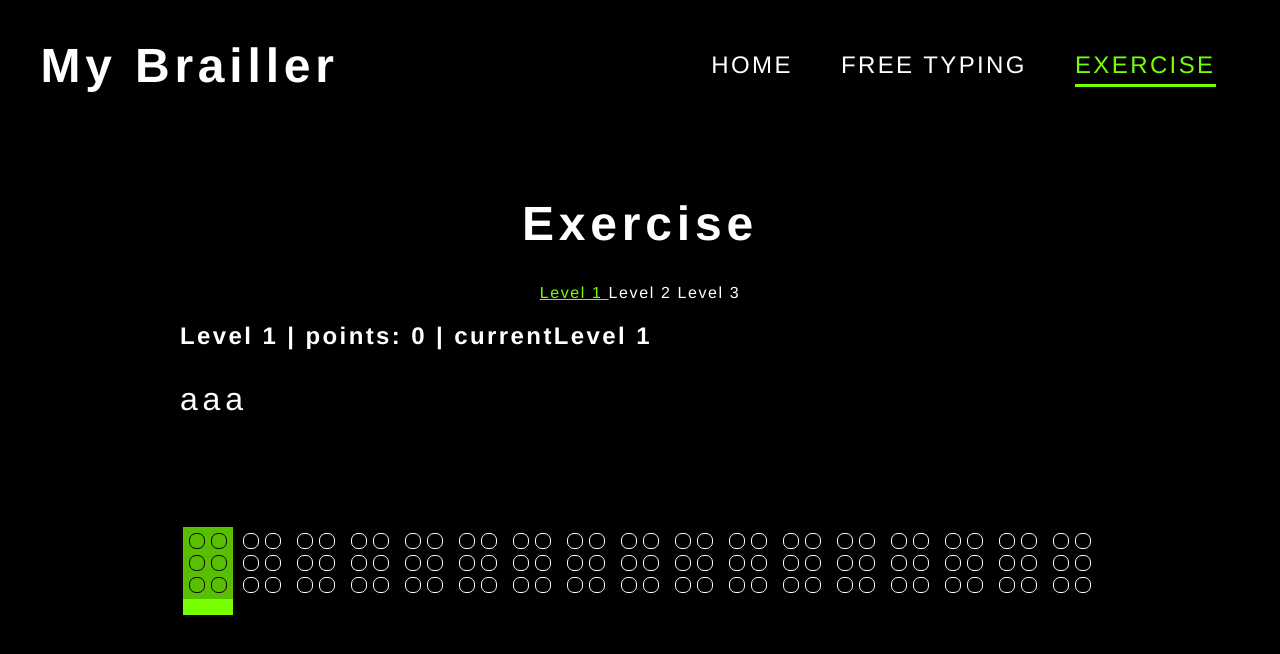
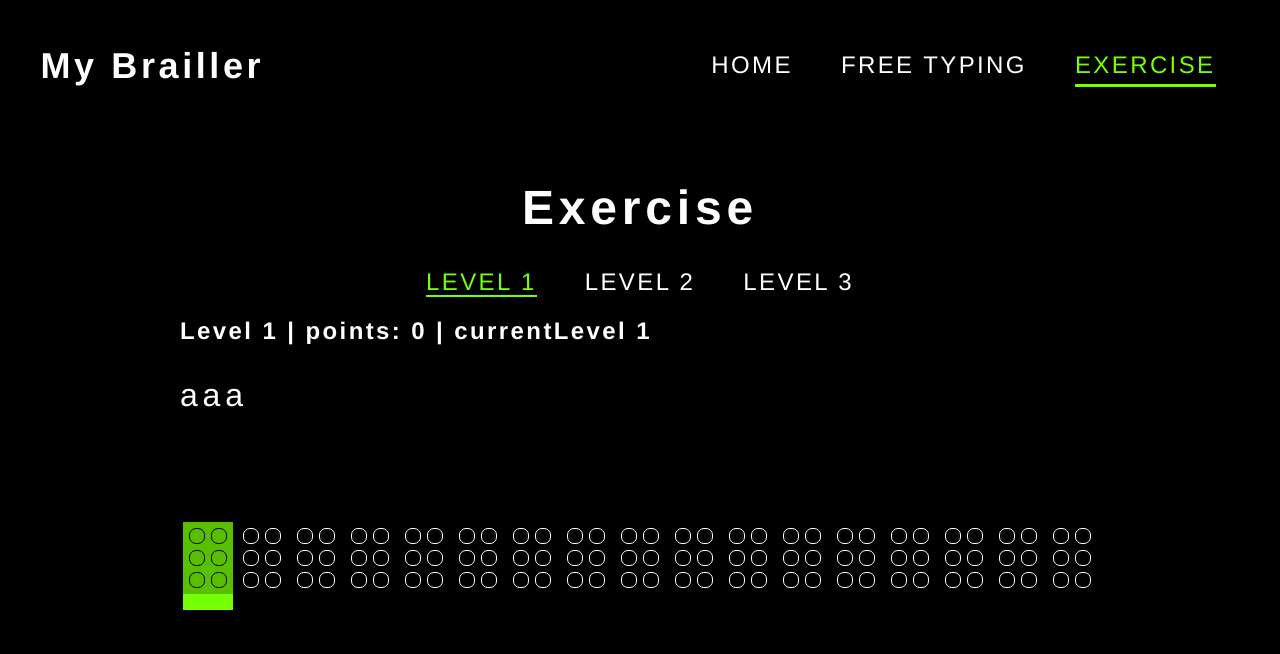
Before and after one commit to kdaisho/brailler, an Angular app: page /exercise in a window 1280 px wide. Shown: the top 654 px of the page. Built offline with nearby package versions, Linux system fonts and the light colour scheme.

Commit message:
Add style

```diff
--- a/src/app/app.component.css
+++ b/src/app/app.component.css
@@ -12,8 +12,9 @@
 	height: 100px;
 	width: 100%;
 }
-.title {
+.title.logo{
 	align-self: center;
+	font-size: 2.25em;
 }
 .btn-group {
 	align-self: center;
--- a/src/app/app.component.html
+++ b/src/app/app.component.html
@@ -1,6 +1,6 @@
 <section class="app">
 	<div class="wrapper">
-		<h1 class="title">
+		<h1 class="title logo">
 			<a routerLink="">
 				My Brailler
 			</a>
--- a/src/app/exercise.component.css
+++ b/src/app/exercise.component.css
@@ -1,5 +1,4 @@
 .exercise {
-	padding: 2em .25em;
 	position: relative;
 }
 .title {
@@ -56,12 +55,19 @@
 .level-group {
 	text-align: center;
 }
+.level-group a {
+	display: inline-block;
+	font-size: 1.5em;
+	margin: 0 1em;
+	text-transform: uppercase;
+}
 .level-group a:hover {
 	color: rgba(118, 255, 3, 1);
 }
 .level-group a.active {
+	border-bottom: 2px solid rgba(118, 255, 3, 1);
 	color: rgba(118, 255, 3, 1);
-	text-decoration: underline;
+	/*text-decoration: underline;*/
 }
 .question-group {
 	margin: 0 auto;
--- a/src/app/exercise.component.html
+++ b/src/app/exercise.component.html
@@ -1,4 +1,4 @@
-<section class="exercise">
+<section class="exercise container">
 	<div class="wrapper">
 		<h1 class="title">
 			{{title}}
--- a/src/app/free-typing.component.css
+++ b/src/app/free-typing.component.css
@@ -1,6 +1,3 @@
-.free-typing {
-	padding: 2em .25em;
-}
 .title {
 	color: #fff;
 }
--- a/src/app/free-typing.component.html
+++ b/src/app/free-typing.component.html
@@ -1,4 +1,4 @@
-<section class="free-typing">
+<section class="free-typing container">
 	<div class="wrapper">
 		<h1 class="title">{{title}}</h1>
 		<p class="help-text">Press <span>Alt</span> key for help sheet</p>
--- a/src/app/home.component.html
+++ b/src/app/home.component.html
@@ -1,3 +1,5 @@
-<h1 class="title">
-	{{title}}
-</h1>
+<section class="home container">
+	<h1 class="title">
+		{{title}}
+	</h1>
+</section>
--- a/src/styles.css
+++ b/src/styles.css
@@ -15,6 +15,9 @@ a {
 button {
 	letter-spacing: .1em;
 }
+.container {
+	padding: 1em .25em;
+}
 .title {
 	font-size: 3em;
 	text-align: center;
```
